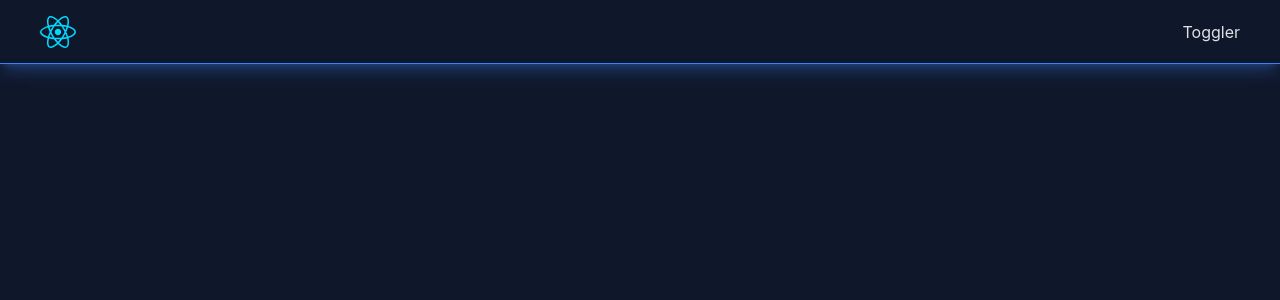
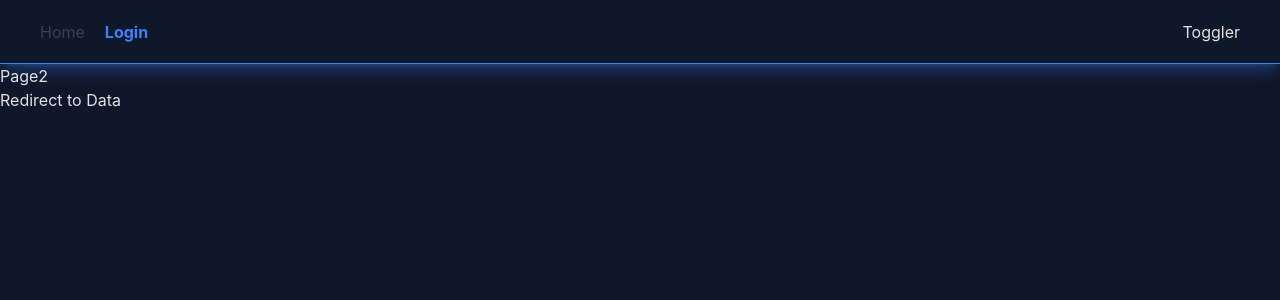
Before and after one commit to Zorkann/future-dashboard, a React (Vite) app: page /login in a window 1280 px wide. Before the commit this address had no page. Shown: the top 300 px of the page. Built offline with nearby package versions, Linux system fonts and the light colour scheme.

Commit message:
match routes, navigating programmatically, active route links

```diff
--- a/package.json
+++ b/package.json
@@ -20,7 +20,7 @@
     "react": "^18.2.0",
     "react-calendar": "^4.8.0",
     "react-dom": "^18.2.0",
-    "react-router-dom": "^6.23.1",
+    "react-router-dom": "^6.24.0",
     "react-simple-maps": "^3.0.0",
     "react-transition-group": "^4.4.5",
     "recharts": "^2.12.2"
--- a/src/App.tsx
+++ b/src/App.tsx
@@ -4,7 +4,9 @@ import { DashboardDrawer } from '@components/DashboardDrawer';
 import { GraphsContextProvider } from '@features/themes';
 import { Graphs } from './Graphs';
 import { Routes, Route } from 'react-router-dom';
-import { Page2 } from './Page2';
+import { LoginPage } from './LoginPage';
+import { DataPage } from './DataPage';
+import { NoMatchRoute } from '@components/NoMatchRoute';
 
 function App() {
   return (
@@ -17,7 +19,9 @@ function App() {
         />
         <Routes>
           <Route path="/" element={<Graphs />} />
-          <Route path="page2" element={<Page2 />} />
+          <Route path="login" element={<LoginPage />} />
+          <Route path="data" element={<DataPage />} />
+          <Route path="*" element={<NoMatchRoute />} />
         </Routes>
       </div>
     </GraphsContextProvider>
--- /dev/null
+++ b/src/DataPage/DataPage.tsx
@@ -0,0 +1,3 @@
+export const DataPage = () => {
+  return <div>Data</div>;
+};
--- /dev/null
+++ b/src/DataPage/index.ts
@@ -0,0 +1 @@
+export { DataPage } from './DataPage';
--- /dev/null
+++ b/src/LoginPage/LoginPage.tsx
@@ -0,0 +1,12 @@
+import { useNavigate } from 'react-router-dom';
+
+export const LoginPage = () => {
+  const navigate = useNavigate();
+
+  return (
+    <>
+      <div>Page2</div>
+      <button onClick={() => navigate('/data')}>Redirect to Data</button>
+    </>
+  );
+};
--- /dev/null
+++ b/src/LoginPage/index.ts
@@ -0,0 +1 @@
+export { LoginPage } from './LoginPage';
--- a/src/Page2/Page2.tsx
+++ /dev/null
@@ -1,3 +0,0 @@
-export const Page2 = () => {
-  return <div>Page2</div>;
-};
--- a/src/Page2/index.ts
+++ /dev/null
@@ -1 +0,0 @@
-export { Page2 } from './Page2';
--- a/src/components/Header/Header.tsx
+++ b/src/components/Header/Header.tsx
@@ -1,6 +1,6 @@
 import React, { useState } from 'react';
-import Logo from '@assets/react.svg';
 import { DrawerProps, Drawer as BaseDrawer } from '../Drawer';
+import { NavLink } from 'react-router-dom';
 
 type HeaderProps = {
   Drawer?: ({ onClose, open }: DrawerProps) => React.ReactNode;
@@ -22,7 +22,22 @@ export function Header({
   return (
     <header className="flex items-center w-full h-16 border-b border-secondary pl-[40px] pr-[40px] shadow-lg shadow-secondary/30  bg-background z-10">
       <div>
-        <img src={Logo} alt="React logo" />
+        <NavLink
+          to="/"
+          className={({ isActive }) =>
+            isActive ? 'mr-5 text-secondary font-bold' : 'mr-5 text-gray-700'
+          }
+        >
+          Home
+        </NavLink>
+        <NavLink
+          to="/login"
+          className={({ isActive }) =>
+            isActive ? 'text-secondary font-bold' : 'text-gray-700'
+          }
+        >
+          Login
+        </NavLink>
       </div>
       <button className="ml-auto" onClick={toggle}>
         Toggler
--- /dev/null
+++ b/src/components/NoMatchRoute/NoMatchRoute.tsx
@@ -0,0 +1,3 @@
+export const NoMatchRoute = () => {
+  return <div>Page not found</div>;
+};
--- /dev/null
+++ b/src/components/NoMatchRoute/index.ts
@@ -0,0 +1 @@
+export { NoMatchRoute } from './NoMatchRoute';
```
Also changed, not shown: 2 other files (tests, documents, lock files or other folders).
